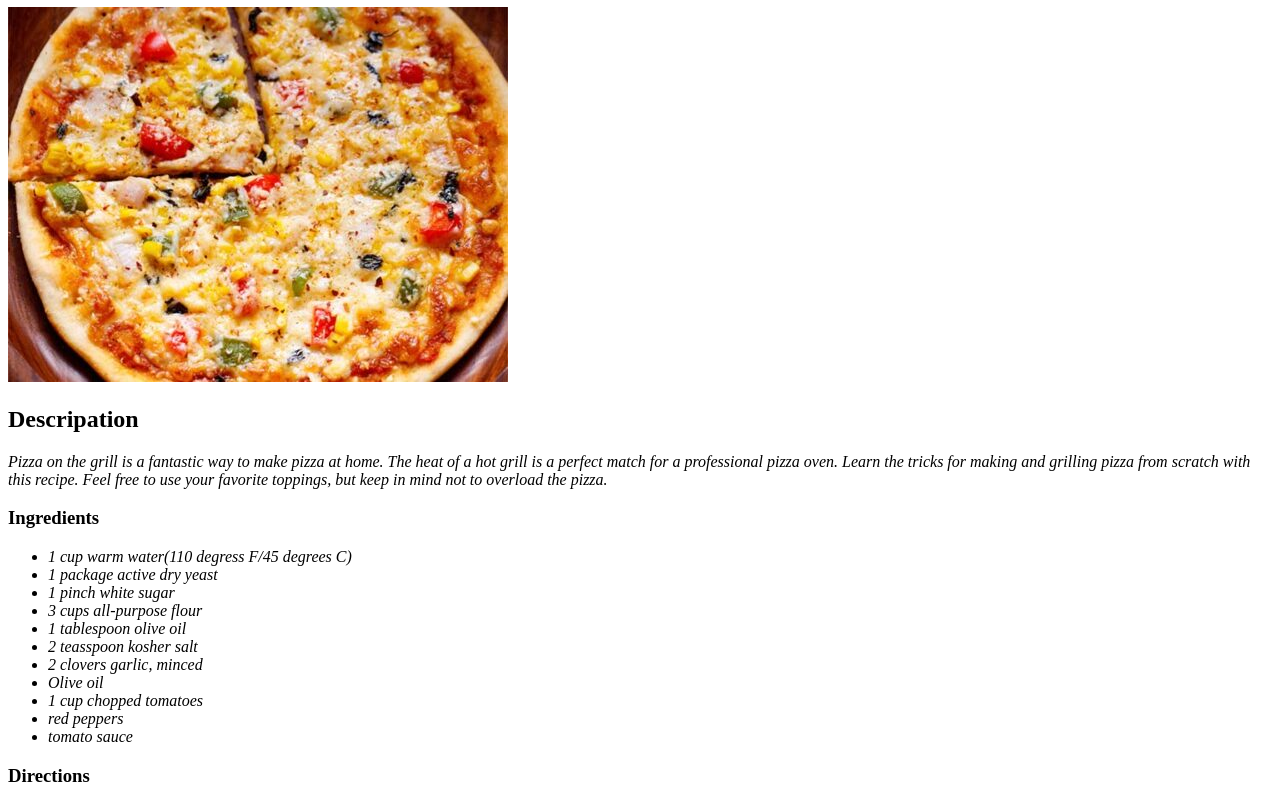
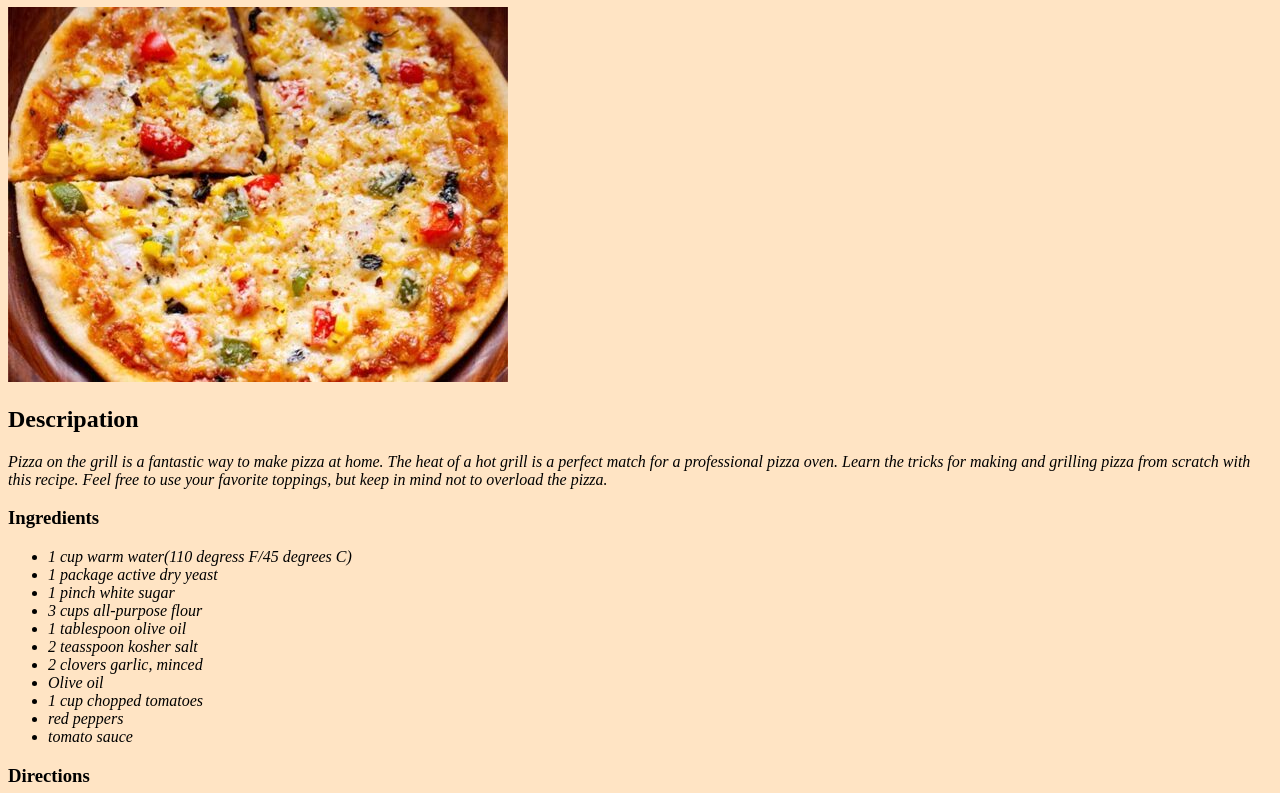
Before and after one commit to Gurpartap335/odin-recipes, a plain HTML site: page recipes/pizza.html in a window 1280 px wide. Shown: the part 73-866 px from the top of the page. Drawn offline with Linux system fonts and the light colour scheme.

Commit message:
added css for background color in three recipes

```diff
--- a/recipes/pizza.html
+++ b/recipes/pizza.html
@@ -5,6 +5,13 @@
     <meta http-equiv="X-UA-Compatible" content="IE=edge">
     <meta name="viewport" content="width=device-width, initial-scale=1.0">
     <title>Recipes : Pizza</title>
+
+    <style>
+        body {
+            background-color: bisque;
+        }
+    </style>
+
 </head>
 <body>
     <h1>Pizza on the Grill</h1>
```
Also changed, not shown: recipes/lasagna.html (+6 -0 lines), recipes/strawbery-pie.html (+6 -0 lines).
